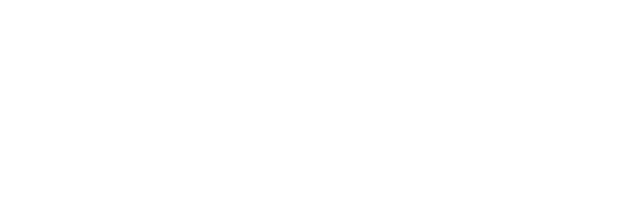
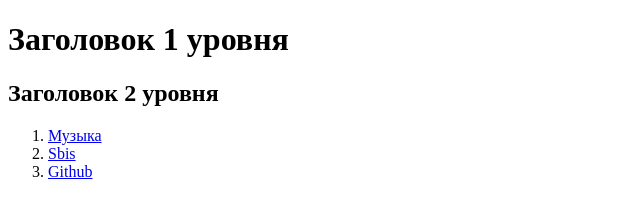
Before and after one commit to KseniaShapiro/task-html, a website: page src/index.html in a window 1280 px wide. Shown: the whole page, without its empty margins (0-640 px from the left). Drawn offline with Linux system fonts and the light colour scheme.

Commit message:
Задание по HTML

```diff
--- a/src/index.html
+++ b/src/index.html
@@ -3,5 +3,17 @@
     <head>
         <title>HTML</title>
     </head>
-    <body></body>
+    <body>
+        <h1>Заголовок 1 уровня</h1>
+        <h2>Заголовок 2 уровня</h2>
+        <ol>
+            <li>
+                <a href="https://www.last.fm/search?q=never+gonna+give+you+up"
+                    >Музыка</a
+                >
+            </li>
+            <li><a href="https://online.sbis.ru/">Sbis</a></li>
+            <li><a href="https://github.com/">Github</a></li>
+        </ol>
+    </body>
 </html>
```
Also changed, not shown: 1 other file.
